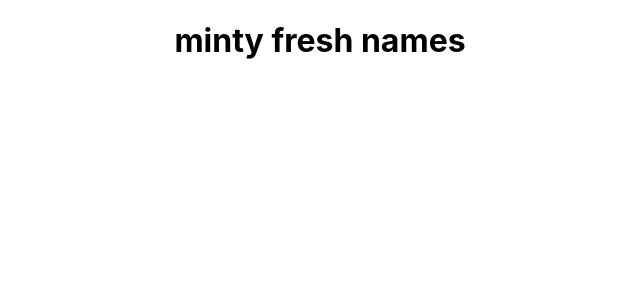
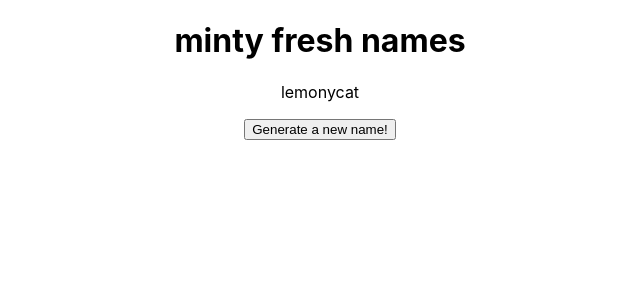
Before and after one commit to fyeung21/minty, a React (Create React App) app: page / in a window 1280 px wide. Shown: the top 300 px of the page, without its empty margins (320-960 px from the left). Built offline with nearby package versions, Linux system fonts and the light colour scheme.

Commit message:
feat: Randomize adjectives and nouns array

```diff
--- a/src/App.js
+++ b/src/App.js
@@ -1,10 +1,36 @@
-import React from 'react';
+import React, { useState } from 'react';
 import './App.css';
 
 const App = () => {
+
+  // const [firstName, setFirstName] = useState('');
+  // const [secondName, setSecondName] = useState('');
+
+  const adjectives = ["pinky", "yellow", "lemony", "safe", "real", "praying"];
+  const nouns = ["cat", "goat", "whale", "pen", "spoon", "shrimp"];
+
+  const randomAdjectives = adjectives.sort((a, b) => 0.5 - Math.random());
+  const randomNouns = nouns.sort((a, b) => 0.5 - Math.random());
+
+  const newAdjective = randomAdjectives[0];
+  const newNoun = randomNouns[0];
+
+
+  const generateName = () => {
+
+
+  };
+
   return (
     <div className="App">
       <h1>minty fresh names</h1>
+
+      <p>{newAdjective + newNoun}</p>
+
+      <button onClick={generateName}>
+        Generate a new name!
+        </button>
+
     </div>
   );
 }
```
